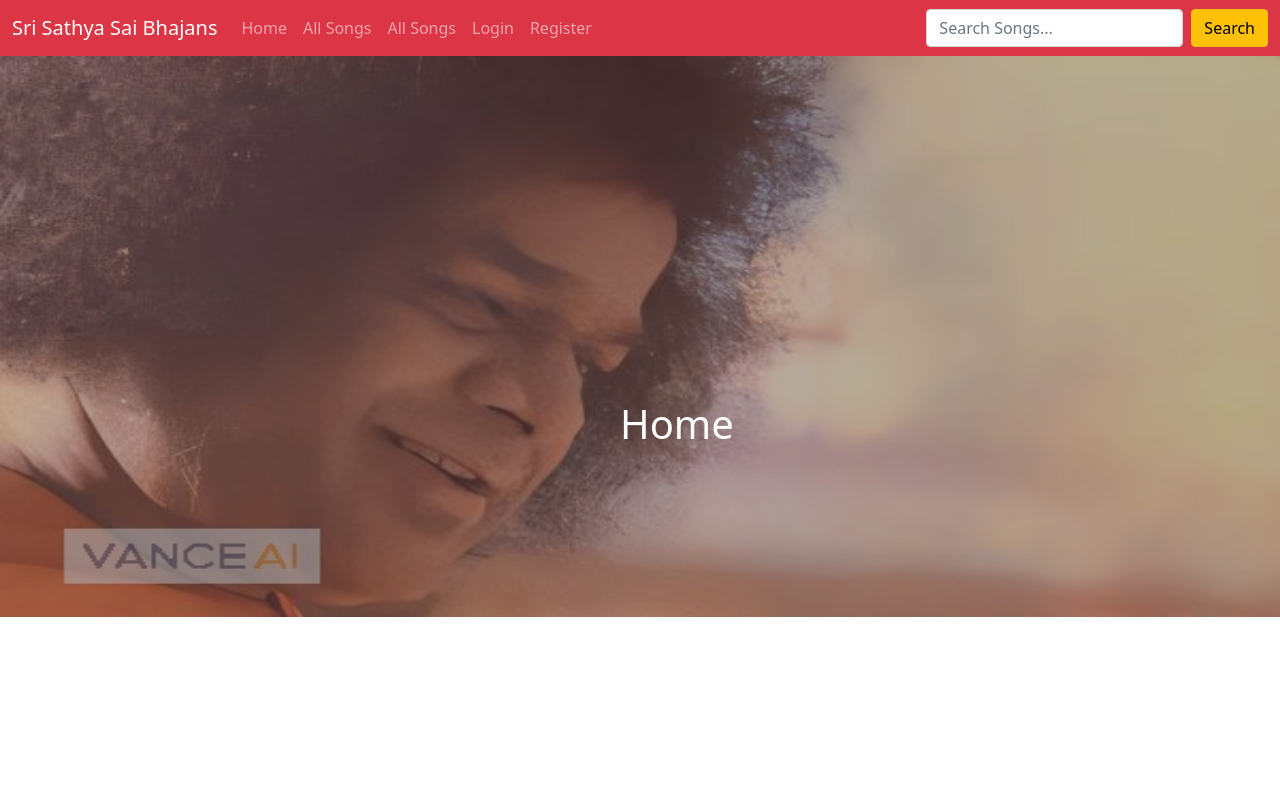
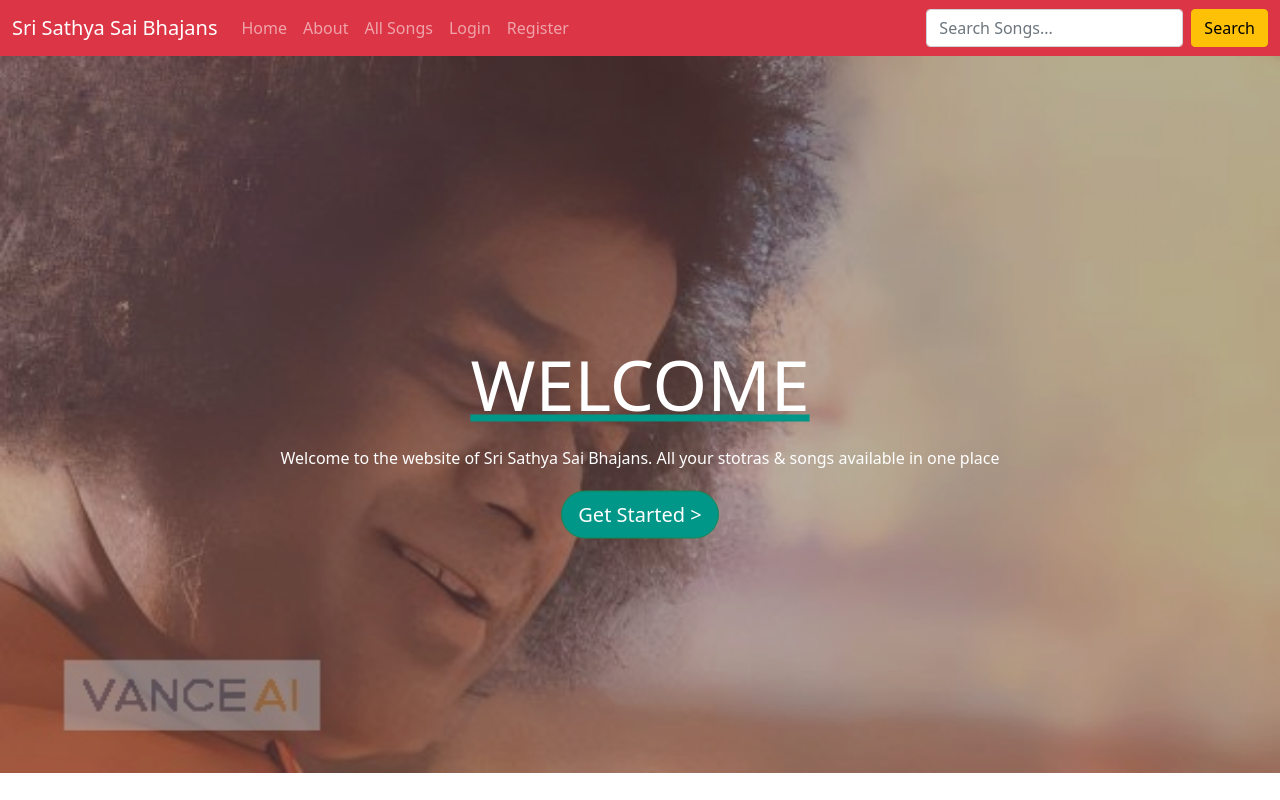
Before and after one commit to CoolArnav/Sri-Sathya-Sai-Site, a Django app: page / in a window 1280 px wide. Run offline with Django 3.2, Linux system fonts and the light colour scheme.

Commit message:
15/5/23 Commit

```diff
--- a/templates/base.html
+++ b/templates/base.html
@@ -26,7 +73,7 @@
                 <a class="nav-link" href="{% url 'home' %}">Home</a>
               </li>
               <li class="nav-item">
-                <a class="nav-link" href="{% url 'home' %}#about">All Songs</a>
+                <a class="nav-link" href="{% url 'home' %}#about">About</a>
               </li>
               <li class="nav-item">
                 <a class="nav-link" href="{% url 'all-songs' %}">All Songs</a>
@@ -57,5 +109,11 @@
     <script src="https://cdn.jsdelivr.net/npm/@popperjs/core@2.10.2/dist/umd/popper.min.js" integrity="sha384-7+zCNj/IqJ95wo16oMtfsKbZ9ccEh31eOz1HGyDuCQ6wgnyJNSYdrPa03rtR1zdB" crossorigin="anonymous"></script>
     <script src="https://cdn.jsdelivr.net/npm/bootstrap@5.1.3/dist/js/bootstrap.min.js" integrity="sha384-QJHtvGhmr9XOIpI6YVutG+2QOK9T+ZnN4kzFN1RtK3zEFEIsxhlmWl5/YESvpZ13" crossorigin="anonymous"></script>
     -->
+    <script src="https://cdnjs.cloudflare.com/ajax/libs/jquery/3.4.1/jquery.min.js"></script>
+    <script>
+      setTimeout(function(){
+        $('.loader-bg').fadeToggle();
+      }, 1500);
+    </script>
   </body>
 </html>
--- a/templates/home/index.html
+++ b/templates/home/index.html
@@ -1,4 +1,4 @@
-{% extends 'base.html' %}4
+{% extends 'base.html' %}
 {% load static %}
 
 <!-- Enter the tite of the page in this block -->
@@ -13,20 +13,57 @@
         position: relative;
     }
     .banner-content {
+        width: 100%;
         position: absolute;
         top: 25%;
         color: #fff;
         padding: 20px;
+        transform: translateY(-50%);
+        text-align: center;
     }
 </style>
 
 
 <!-- Enter the page content in this block -->
 {% block content %}
+    <!--Welcome banner section-->
     <div class="banner">
-        <img src="{% static 'imgs/sai_home_banner.png' %}" style="min-width: 100%; max-height: 561px;">
-        <div class="banner-content" style="position: absolute; top: 50%; color: #fff; padding-left: 620px;">
-            <center><h1>Home<h1></center>
+        <img src="{% static 'imgs/sai_home_banner.png' %}" style="min-width: 100%; min-height: 100%;">
+        <div class="banner-content" style="width: 100%; position: absolute; top: 50%; color: #fff; transform: translateY(-50%); text-align: center;">
+            <h1 style="font-size: 70px; margin-top: 80px;  text-decoration: underline; text-decoration-color: #009688;">WELCOME</h1>
+            <p style="margin: 20px auto; font-weight: 100; line-height: 25px;">Welcome to the website of Sri Sathya Sai Bhajans. All your stotras &amp songs available in one place</p>
+            <div>
+                <button class="btn btn-success btn-lg rounded-pill" style="background-color: #009688;" type="button" data-bs-toggle="offcanvas" data-bs-target="#offcanvasWithBothOptions" aria-controls="offcanvasWithBothOptions">
+                    Get Started >
+                </button>
+
+            </div>
         </div>
     </div>
+
+
+    <!--Off Canvas for showing the user tips-->
+    <div class="offcanvas offcanvas-start" data-bs-scroll="true" tabindex="-1" id="offcanvasWithBothOptions" aria-labelledby="offcanvasWithBothOptionsLabel">
+        <div class="offcanvas-header">
+          <h5 class="offcanvas-title" id="offcanvasWithBothOptionsLabel">Getting Started</h5>
+          <button type="button" class="btn-close text-reset" data-bs-dismiss="offcanvas" aria-label="Close"></button>
+        </div>
+        <div class="offcanvas-body">
+          <p>Welcome! Here are some things to do...</p>
+          <div class="d-grid gap-2">
+            <a class="btn btn-success" href="#" role="button">Link</a>
+            <a class="btn btn-success" href="#" role="button">Link</a>
+            <a class="btn btn-success" href="#" role="button">Link</a>
+            <a class="btn btn-success" href="#" role="button">Link</a>
+            <a class="btn btn-success" href="#" role="button">Link</a>
+          <br>
+          </div>
+          <button class="btn btn-outline-danger rounded-pill btn-lg" role="button" data-bs-dismiss="offcanvas" aria-label="Close">I'm Done!</button><br><br>
+        </div>
+    </div>
+
+
+    <div id="about">
+
+    </div>
 {% endblock content %}
```
Also changed, not shown: other parts of templates/base.html (+52 -0 lines), templates/songs/all.html (+10 -0 lines).
